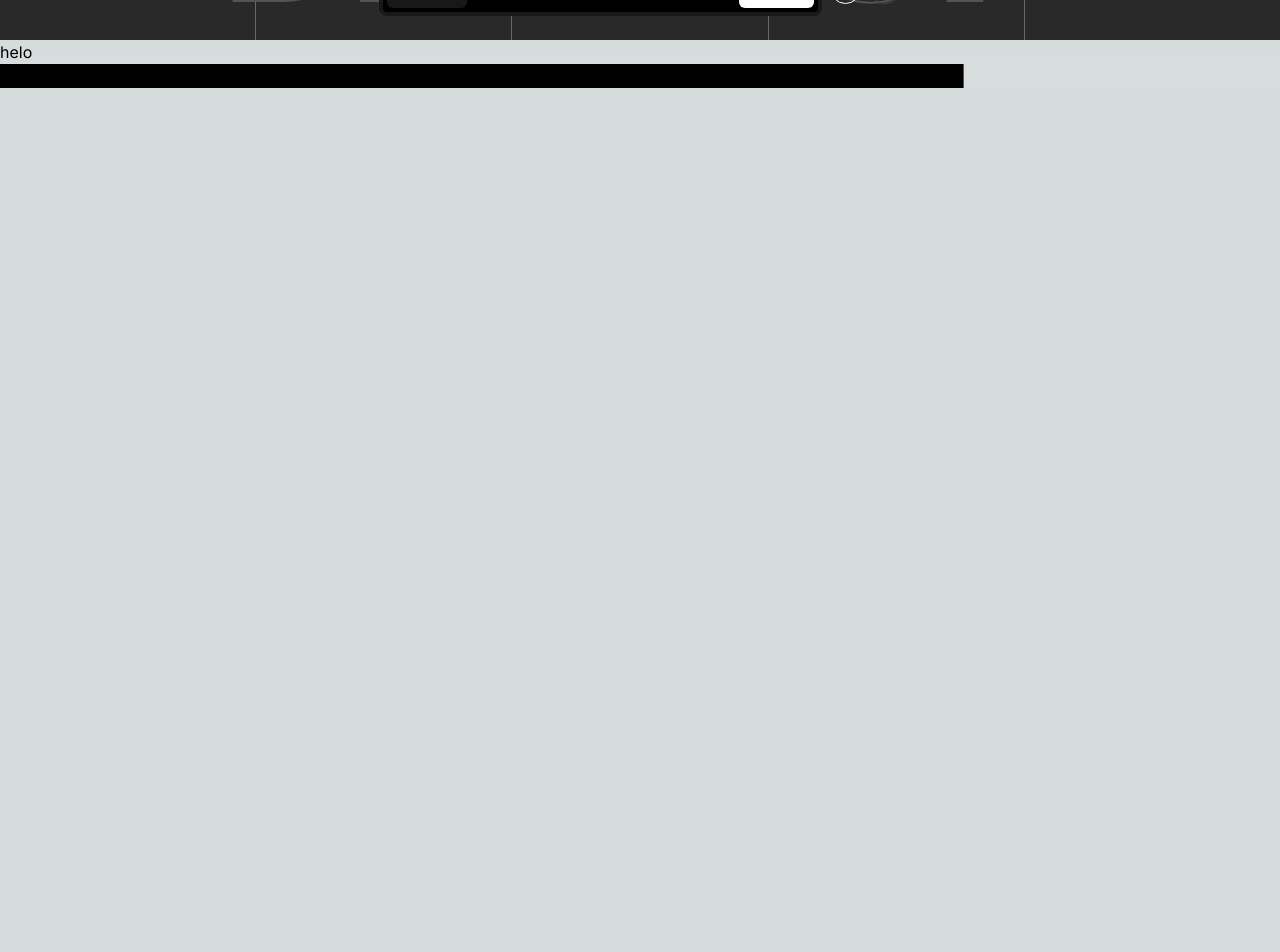
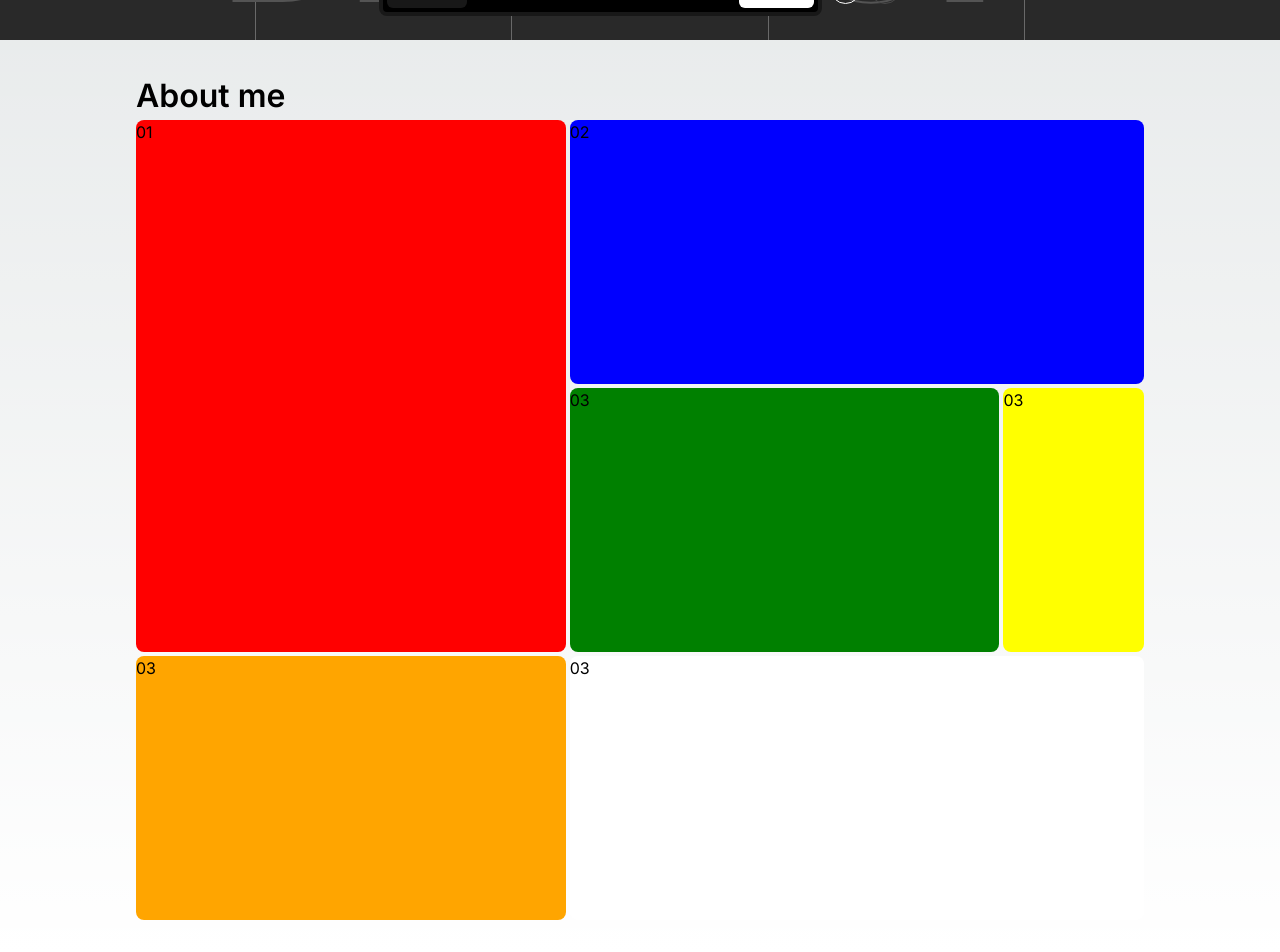
Before and after one commit to thanhtin4401/portfolio, a Next.js app: page / in a window 1280 px wide. Shown: the part 760-1712 px from the top of the page. Before the commit the page ends 848 px from the top, so only its background shows below. Built offline with nearby package versions, Linux system fonts and the light colour scheme.

Commit message:
about me

```diff
--- a/app/page.tsx
+++ b/app/page.tsx
@@ -1,3 +1,4 @@
+import AboutMe from "@/components/aboutme/AboutMe";
 import HeaderSection from "@/components/headersection/HeaderSection";
 import Image from "next/image";
 
@@ -5,6 +6,7 @@ export default function Home() {
   return (
     <main className="flex min-h-screen flex-col items-center justify-between">
       <HeaderSection />
+      <AboutMe />
     </main>
   );
 }
--- /dev/null
+++ b/components/aboutme/AboutMe.tsx
@@ -0,0 +1,37 @@
+import React from "react";
+
+const AboutMe = () => {
+  return (
+    <section className="about_me container w-full flex justify-center">
+      <div className="w-full  lg:w-[80%] px-2 sm:pl-unset py-8">
+        <div className="w-full">
+          <h1 className="text-[2rem] font-[600]">About me</h1>
+        </div>
+        <div className="w-full h-[50rem] flex justify-center ">
+          <div className="w-full h-full grid grid-cols-7 gap-1 ">
+            <div className="col-span-7 lg:col-span-3 row-span-3 lg:row-span-4 rounded-lg bg-[red]">
+              01
+            </div>
+            <div className="col-span-7 lg:col-span-4 row-span-2 rounded-lg bg-[blue]">
+              02
+            </div>
+            <div className="col-span-4 lg:col-span-3 row-span-2 rounded-lg bg-[green]">
+              03
+            </div>
+            <div className="row-span-2 col-span-3 lg:col-span-1 rounded-lg bg-[yellow]">
+              03
+            </div>
+            <div className="row-span-2 col-span-3 rounded-lg bg-[orange]">
+              03
+            </div>
+            <div className="row-span-2 col-span-4 rounded-lg bg-[white]">
+              03
+            </div>
+          </div>
+        </div>
+      </div>
+    </section>
+  );
+};
+
+export default AboutMe;
--- a/components/headersection/HeaderSection.tsx
+++ b/components/headersection/HeaderSection.tsx
@@ -114,10 +114,7 @@ const HeaderSection = () => {
           </div>
         </div>
       </div>
-      <div>
-        helo
-        <SkillParalax baseVelocity={-2}></SkillParalax>
-      </div>
+      <div>{/* <SkillParalax baseVelocity={-2}></SkillParalax> */}</div>
     </section>
   );
 };
```
Also changed, not shown: components/aboutme/AboutMe.module.scss (added).
